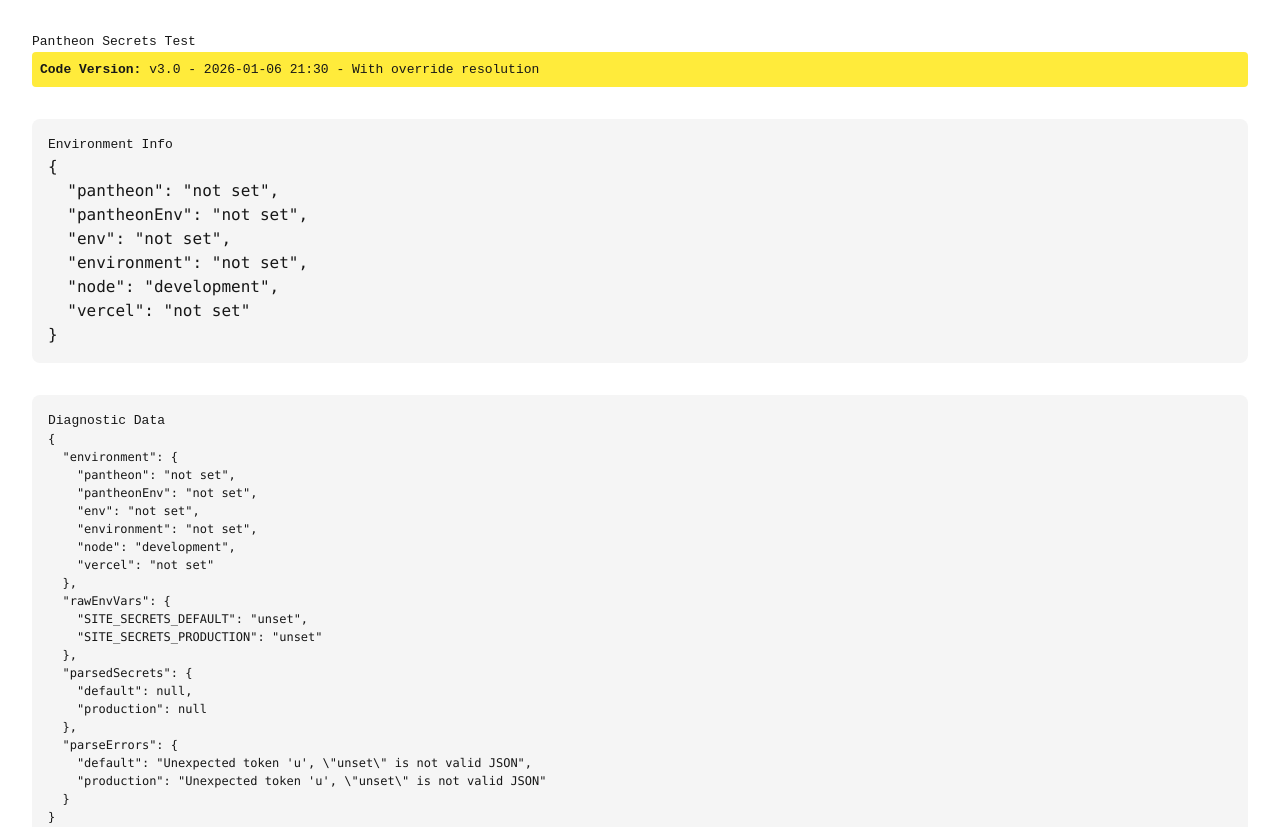
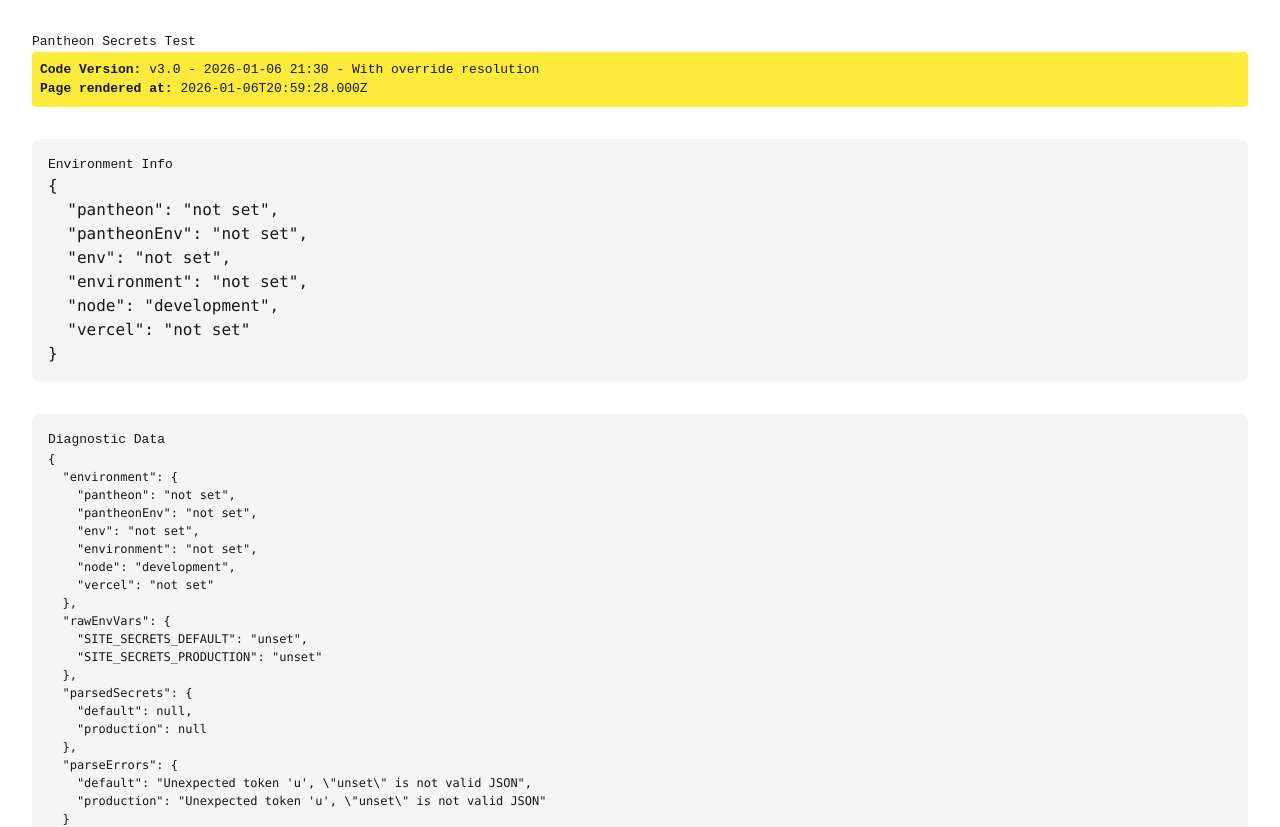
Before and after one commit to kaylimepy/kay20251020z, a Next.js app: page /secrets-test in a window 1280 px wide. Shown: the top 827 px of the page. Built offline with nearby package versions, Linux system fonts and the light colour scheme; no server answers.

Commit message:
Add render timestamp to debug caching

```diff
--- a/app/secrets-test/page.tsx
+++ b/app/secrets-test/page.tsx
@@ -151,7 +151,8 @@
     <div style={{ padding: '2rem', fontFamily: 'monospace' }}>
       <h1>Pantheon Secrets Test</h1>
       <div style={{ padding: '0.5rem', background: '#ffeb3b', borderRadius: '4px', marginBottom: '1rem' }}>
-        <strong>Code Version:</strong> v3.0 - 2026-01-06 21:30 - With override resolution
+        <strong>Code Version:</strong> v3.0 - 2026-01-06 21:30 - With override resolution<br />
+        <strong>Page rendered at:</strong> {new Date().toISOString()}
       </div>
 
       <section style={{ marginTop: '2rem', padding: '1rem', background: '#f5f5f5', borderRadius: '8px' }}>
```
